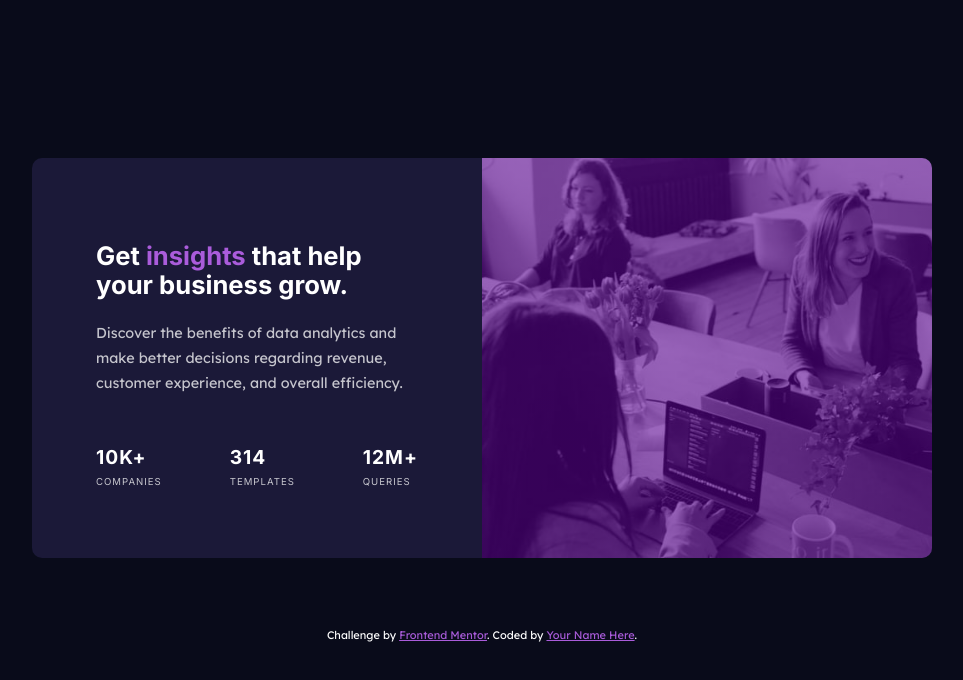
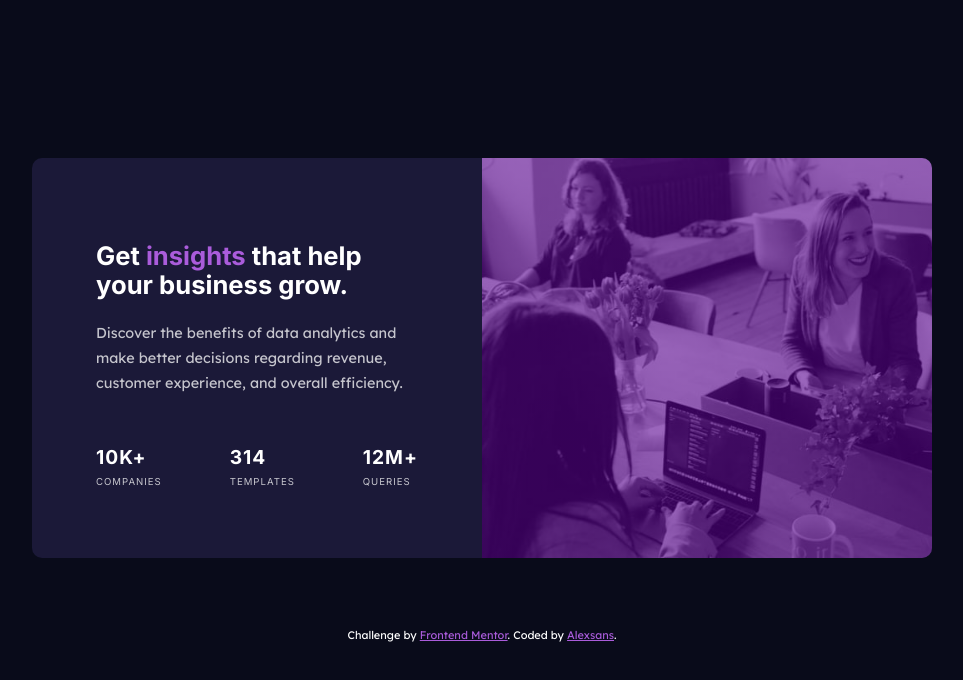
Before and after one commit to alexsans12/Stats-preview-card-component, a plain HTML site: page index.html in a window 1280 px wide. Shown: the whole page, without its empty margins (158-1121 px from the left). Drawn offline with Linux system fonts and the light colour scheme.

Commit message:
Change index.html link

```diff
--- a/index.html
+++ b/index.html
@@ -31,7 +31,7 @@
   </article>
   <footer class="attribution">
     Challenge by <a href="https://www.frontendmentor.io?ref=challenge" target="_blank">Frontend Mentor</a>.
-    Coded by <a href="#">Your Name Here</a>.
+    Coded by <a target="_blank" href="https://github.com/alexsans12">Alexsans</a>.
   </footer>
 </body>
 </html>
```
